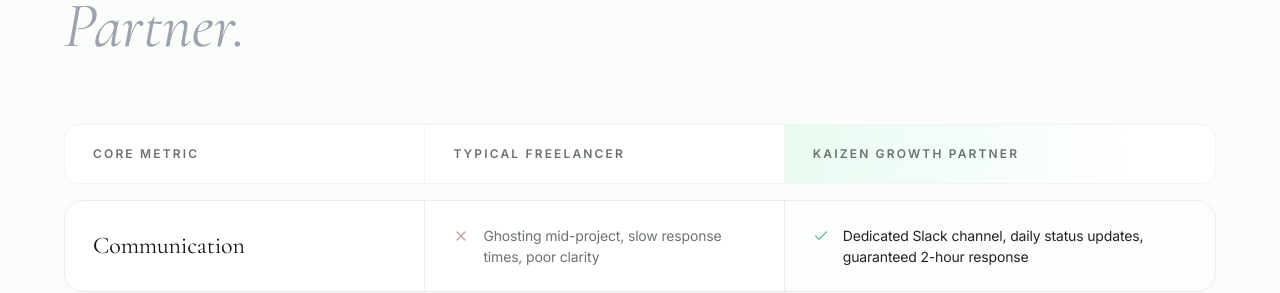
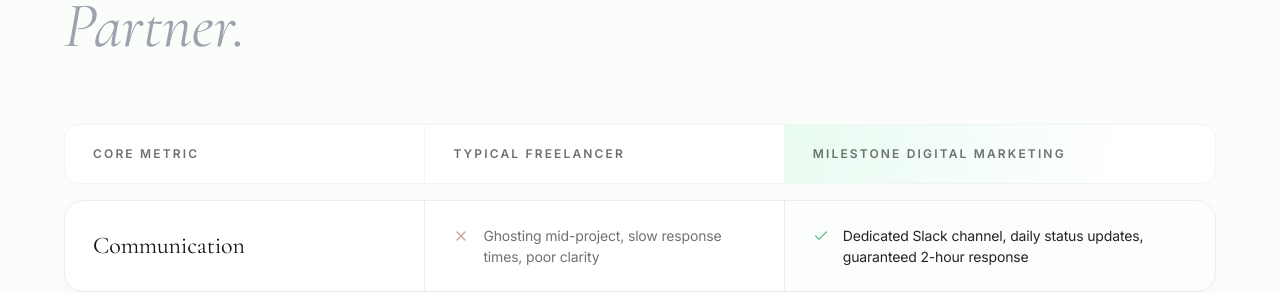
Before and after one commit to sivak27/milestone, a React (Vite) app: page / in a window 1280 px wide. Shown: the part 6820-7113 px from the top of the page. Built offline with nearby package versions, Linux system fonts and the light colour scheme.

Commit message:
Update HeroSection and Footer layouts with crystal logo asset

```diff
--- a/src/components/Compare.jsx
+++ b/src/components/Compare.jsx
@@ -42,7 +42,7 @@
           <div className="compare-header">
             <div>Core Metric</div>
             <div>Typical Freelancer</div>
-            <div className="partner-glow-header">Kaizen Growth Partner</div>
+            <div className="partner-glow-header">MileStone Digital Marketing</div>
           </div>
 
           {/* Mapping rows out as separate modular card elements */}
--- a/src/components/Footer.jsx
+++ b/src/components/Footer.jsx
@@ -61,7 +61,7 @@
         {/* Social Vector Icons Grid */}
         <div className="footer-social">
 
-          <a href="#" aria-label="WhatsApp">
+          <a href="https://wa.me/qr/5ZS2CQIYHATWE1" aria-label="WhatsApp">
             <FaWhatsapp />
           </a>
 
@@ -69,7 +69,7 @@
             <FaInstagram />
           </a>
 
-          <a href="#" aria-label="LinkedIn">
+          <a href="https://www.linkedin.com/in/milestone-digital-marketing" aria-label="LinkedIn">
             <FaLinkedinIn />
           </a>
 
```
